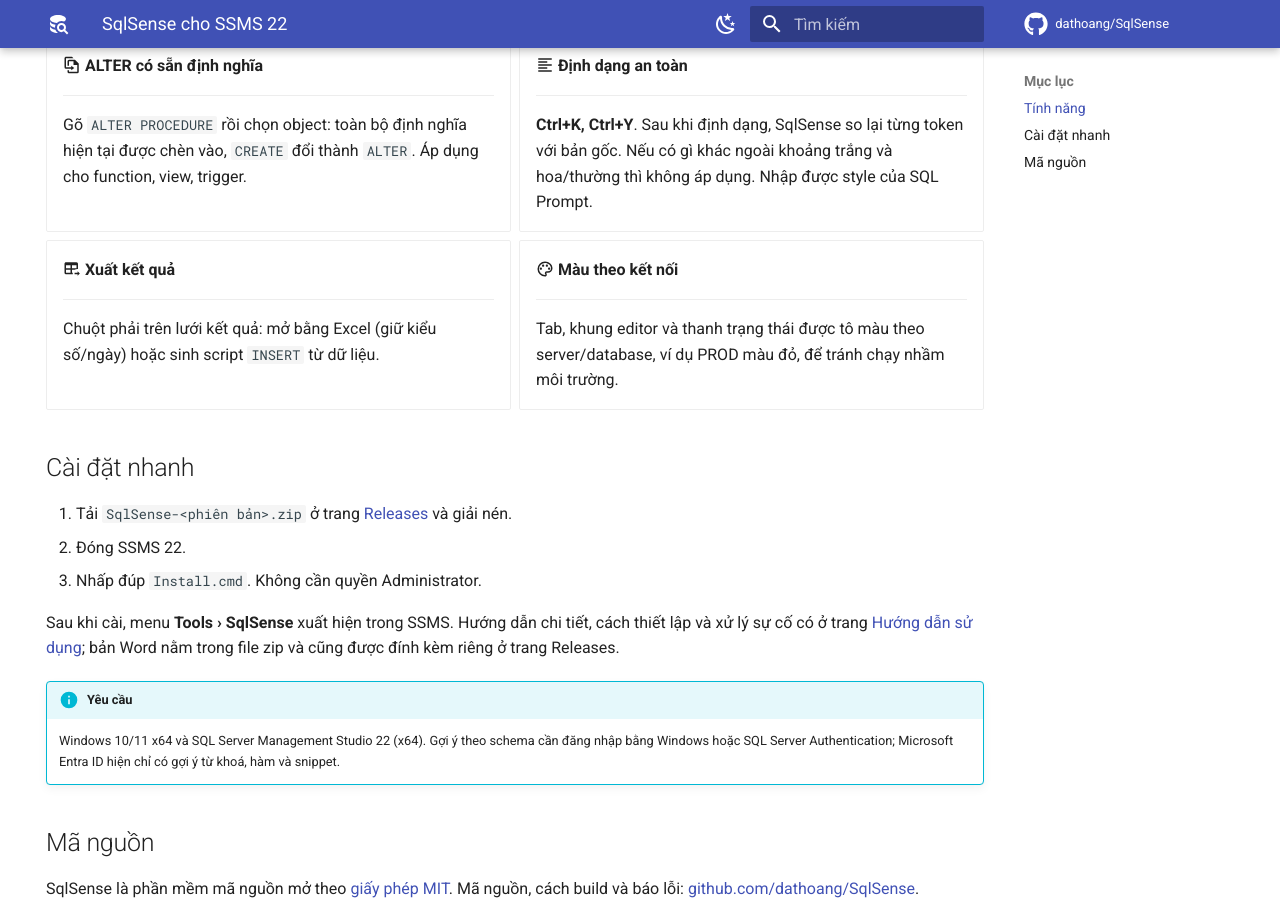
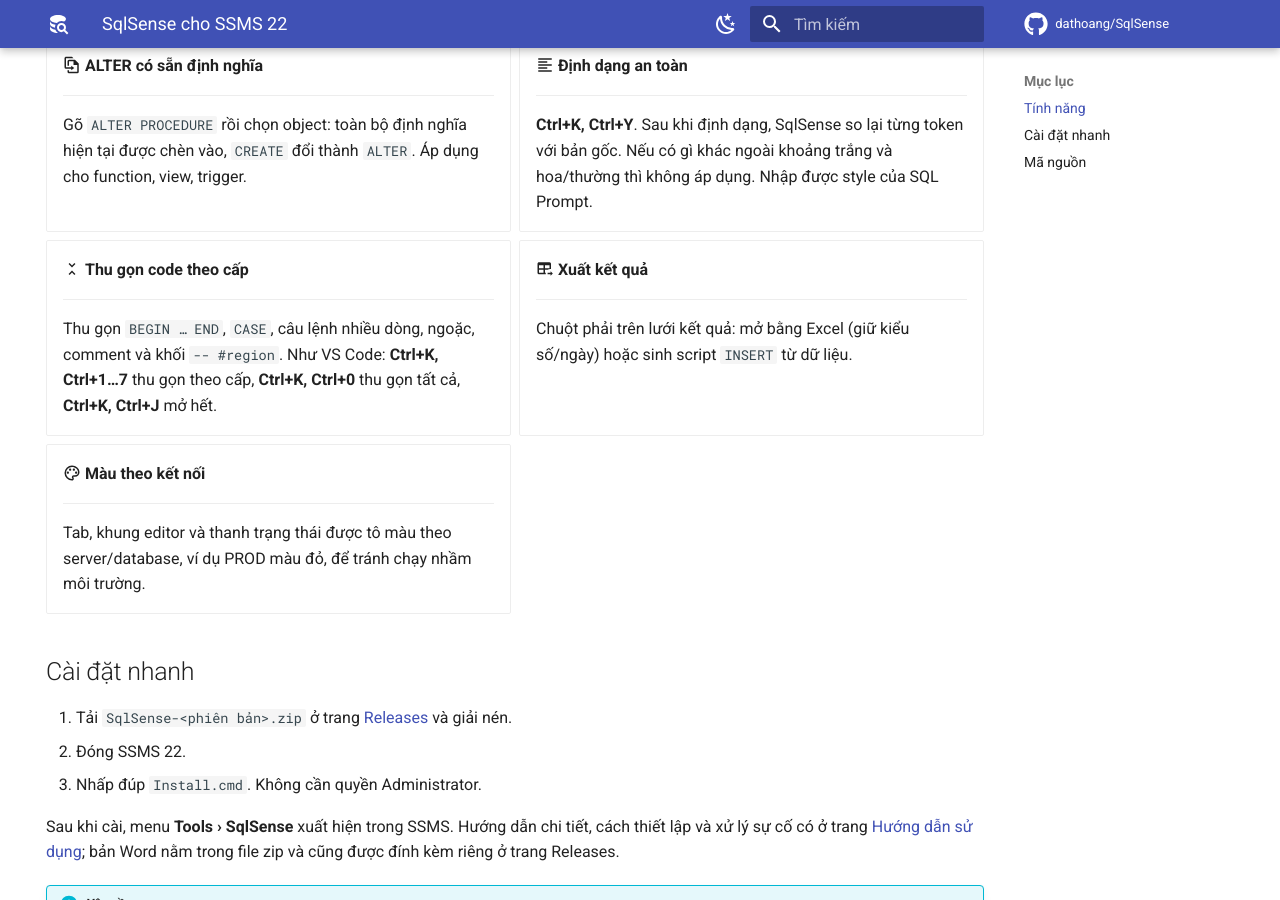
Before and after one commit to dathoang/SqlSense, an MkDocs documentation site: the page built from website/src/index.md, in a window 1280 px wide and 900 px high, scrolled down 706 px. Built offline with MkDocs 1.6.1 and Material for MkDocs 9.7.7, drawn with Linux system fonts in a browser that asks for light colours; comment, search, counter and statistics services are not loaded.

Commit message:
Release 1.5.1: version references, folding on the website
Co-Authored-By: Claude Opus 5.5 <noreply@anthropic.com>

```diff
--- a/website/src/index.md
+++ b/website/src/index.md
@@ -46,6 +46,13 @@ thường gặp và định dạng SQL mà không bao giờ làm đổi nghĩa c
     **Ctrl+K, Ctrl+Y**. Sau khi định dạng, SqlSense so lại từng token với bản gốc. Nếu có gì khác ngoài khoảng trắng và
     hoa/thường thì không áp dụng. Nhập được style của SQL Prompt.
 
+-   :material-unfold-less-horizontal: **Thu gọn code theo cấp**
+
+    ---
+
+    Thu gọn `BEGIN … END`, `CASE`, câu lệnh nhiều dòng, ngoặc, comment và khối `-- #region`. Như VS Code:
+    **Ctrl+K, Ctrl+1…7** thu gọn theo cấp, **Ctrl+K, Ctrl+0** thu gọn tất cả, **Ctrl+K, Ctrl+J** mở hết.
+
 -   :material-table-arrow-right: **Xuất kết quả**
 
     ---
```
Also changed, not shown: deploy/HUONG-DAN-SU-DUNG.md (+2 -2 lines), README.md.
